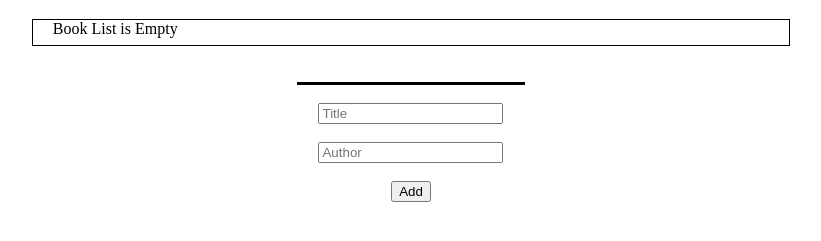
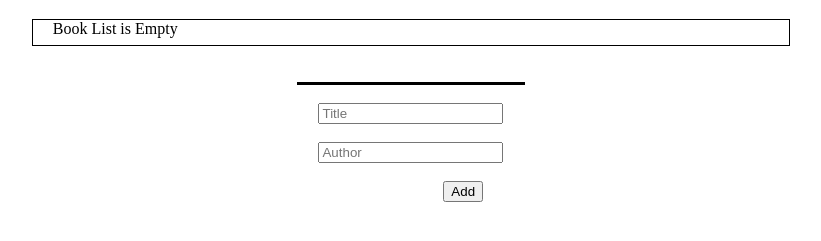
Before and after one commit to DebbyMiressa/AwesomeBooks, a website with bundled scripts: page index.html in a window 1280 px wide. Shown: the part 79-320 px from the top of the page, without its empty margins (229-1050 px from the left). Built offline with nearby package versions, Linux system fonts and the light colour scheme.

Commit message:
Update syle.css
Fixed wrong positioning of "Add" button

```diff
--- a/styles/style.css
+++ b/styles/style.css
@@ -33,7 +33,8 @@ body {
 }
 
 .submit-btn {
-  text-align: right;
+  float: right;
+  margin-right: 40.5%;
 }
 
 .dark {
```
